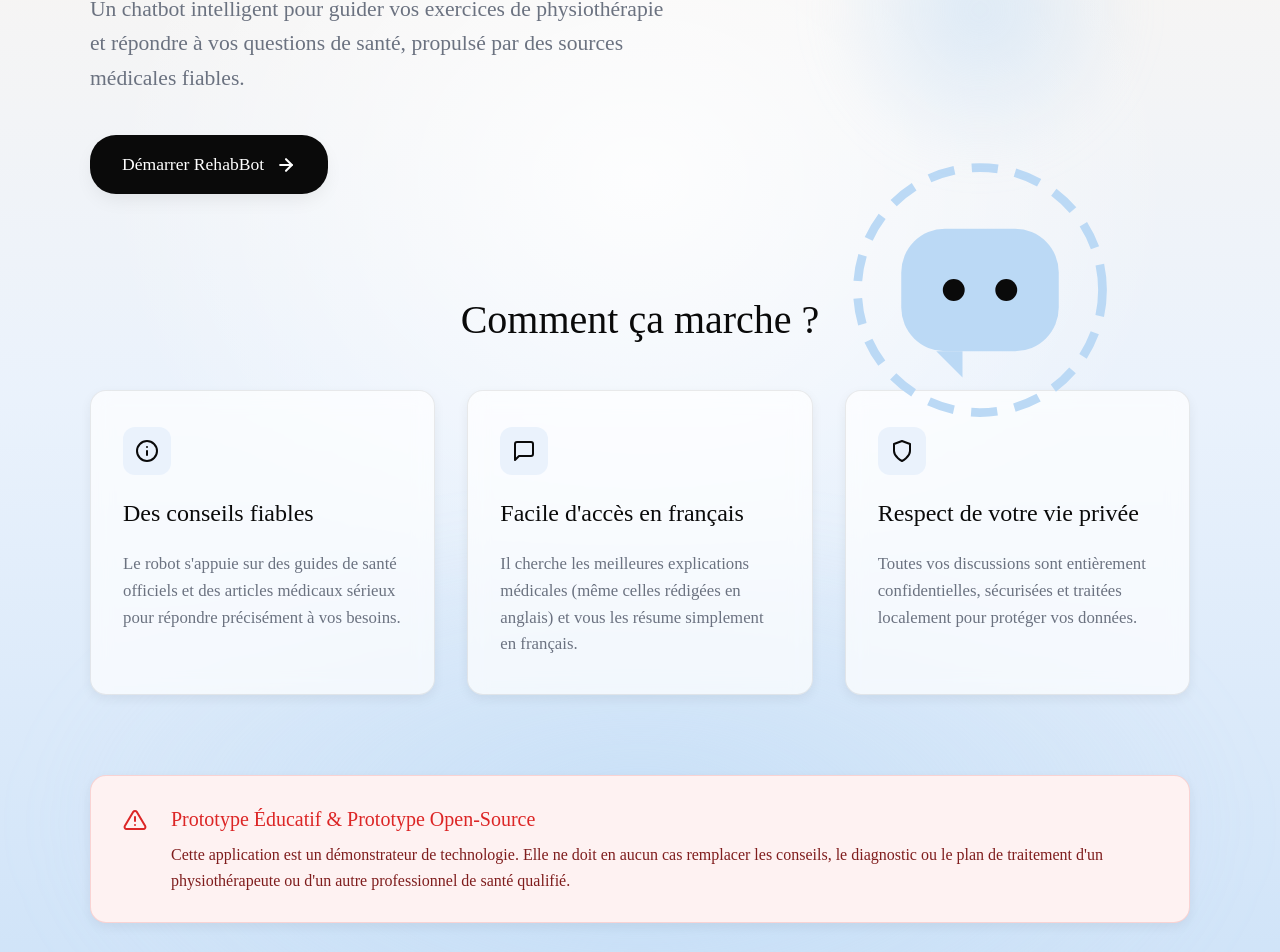
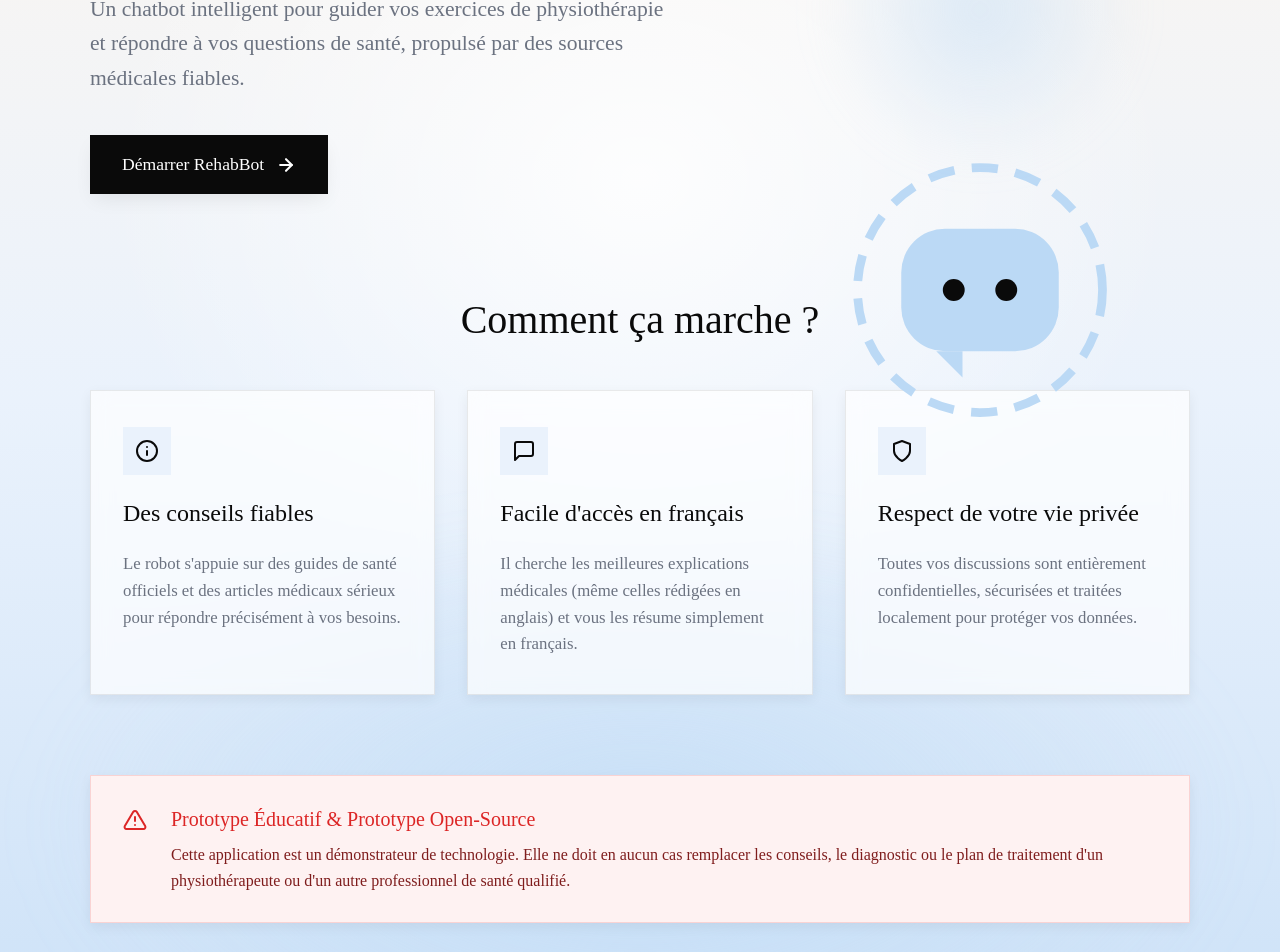
Before and after one commit to Dirimo/Rehab_AI_Bot, a Nuxt app in the folder frontend/: page / in a window 1280 px wide. Shown: the part 317-1269 px from the top of the page. Built offline with nearby package versions, Linux system fonts and the light colour scheme; no server answers; a web font is replaced by a local one.

Commit message:
style: change all border-radius to 0 on showcase page for 90-degree angles

```diff
--- a/frontend/pages/index.vue
+++ b/frontend/pages/index.vue
@@ -203,7 +203,7 @@ definePageMeta({
   background: var(--color-user-bubble);
   color: #ffffff;
   padding: 1rem 2rem;
-  border-radius: var(--radius-pill);
+  border-radius: 0;
   font-size: 1.1rem;
   font-weight: 500;
   box-shadow: var(--shadow-card);
@@ -275,7 +275,7 @@ definePageMeta({
 .feature-card {
   background: rgba(255, 255, 255, 0.7);
   border: 1px solid var(--color-border-subtle);
-  border-radius: var(--radius-card);
+  border-radius: 0;
   padding: 2.25rem 2rem;
   backdrop-filter: blur(10px);
   box-shadow: var(--shadow-soft);
@@ -294,7 +294,7 @@ definePageMeta({
 .feature-card__icon-wrapper {
   width: 48px;
   height: 48px;
-  border-radius: 12px;
+  border-radius: 0;
   background: var(--color-bg-sky);
   color: var(--color-text);
   display: flex;
@@ -325,7 +325,7 @@ definePageMeta({
   gap: 1.5rem;
   background: var(--color-error-bg);
   border: 1px solid rgba(220, 38, 38, 0.15);
-  border-radius: var(--radius-card);
+  border-radius: 0;
   padding: 1.75rem 2rem;
   box-shadow: var(--shadow-soft);
 }
```
